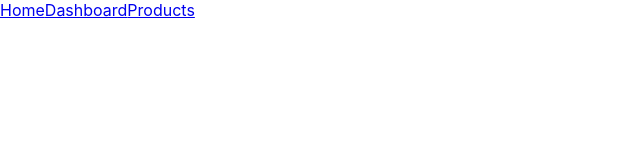
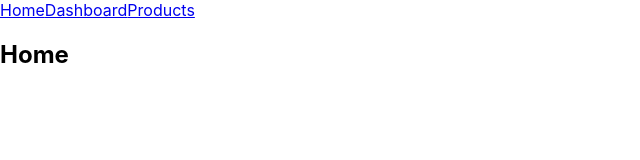
Before and after one commit to omkar2931987/inventorysystem, a React (Create React App) app: page / in a window 1280 px wide. Shown: the top 160 px of the page, without its empty margins (0-640 px from the left). Built offline with nearby package versions, Linux system fonts and the light colour scheme.

Commit message:
committing app.js

```diff
--- a/src/App.js
+++ b/src/App.js
@@ -1,26 +1,12 @@
 import React from 'react';
-import logo from './logo.svg';
 import './App.css';
 
-function App() {
-  return (
-    <div className="App">
-      <header className="App-header">
-        <img src={logo} className="App-logo" alt="logo" />
-        <p>
-          Edit <code>src/App.js</code> and save to reloadxyz.
-        </p>
-        <a
-          className="App-link"
-          href="https://reactjs.org"
-          target="_blank"
-          rel="noopener noreferrer"
-        >
-          Learn React
-        </a>
-      </header>
-    </div>
-  );
+class App extends React.Component{
+
+  render(){
+     return <h2>Home</h2>
+  }
+
 }
 
 export default App;
--- a/src/index.js
+++ b/src/index.js
@@ -4,18 +4,18 @@ import { Route,Link, BrowserRouter as Router } from 'react-router-dom'
 import './index.css';
 import * as serviceWorker from './serviceWorker';
 
-import Home from './home';
+import App from './App';
 import Dashboard from './dashboard';
 import Products from './products';
 
 const routing = (<Router><div>
     <div>
-        <Route><Link to="/home">Home</Link></Route>
+        <Route><Link to="/">Home</Link></Route>
         <Route><Link to="/dashboard">Dashboard</Link></Route>
         <Route><Link to="/products">Products</Link></Route>
     </div>
 
-    <Route path="/home" component={Home} />
+    <Route exact path="/" component={App} />
     <Route path="/dashboard" component={Dashboard} />
     <Route path="/products" component={Products} />
 
```
